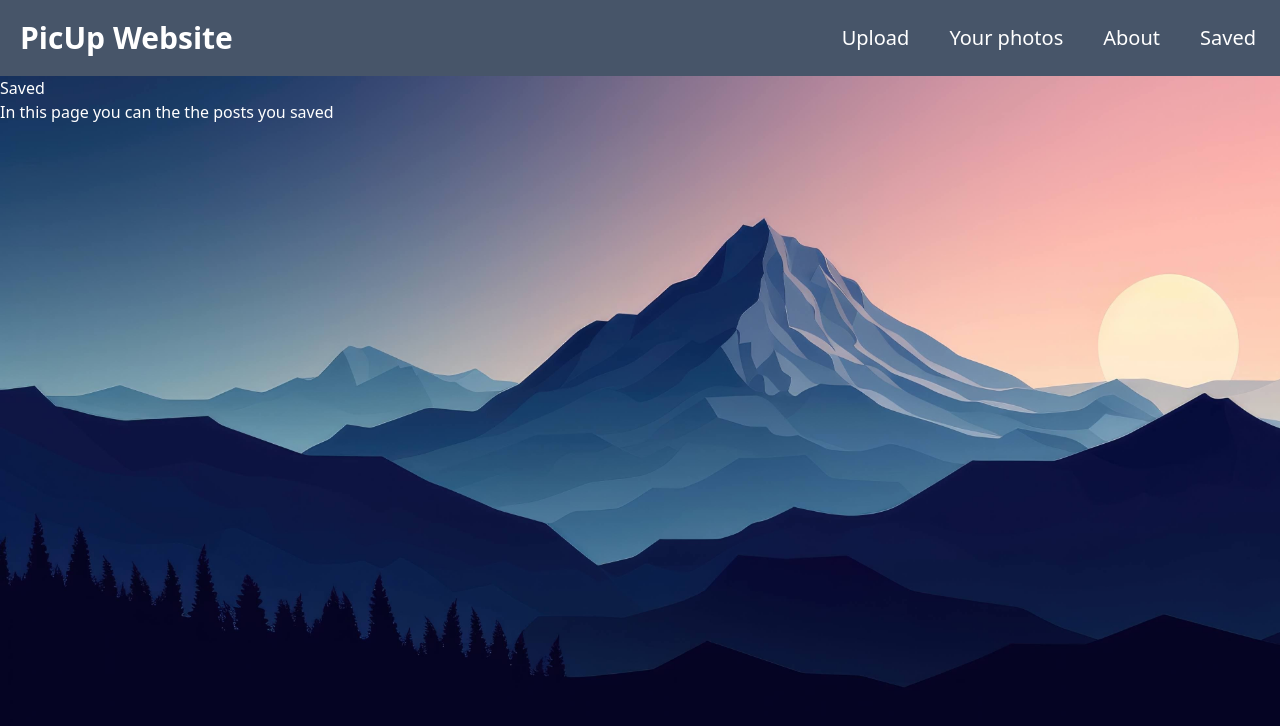
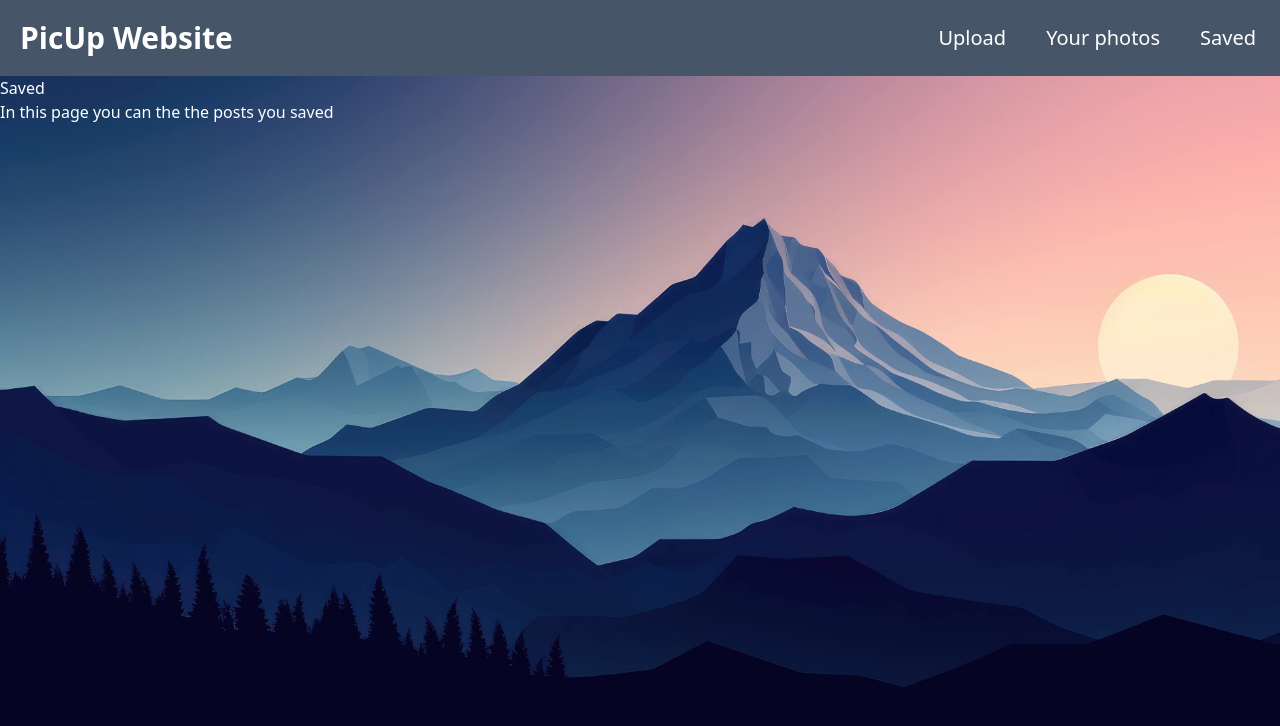
Before and after one commit to ALI-HUP/PicUp-website, a Next.js app: page /headers/saved in a window 1280 px wide. Shown: the top 726 px of the page. Built offline with nearby package versions, Linux system fonts and the light colour scheme.

Commit message:
remove about page

```diff
--- a/app/headers/about/page.tsx
+++ /dev/null
@@ -1,17 +0,0 @@
-import React from "react";
-import Header from '@/components/Header';
-
-const About = () => {
-  return (
-    <div>
-      <Header />
-
-      <h2>About</h2>
-      <br /><br />
-      <p>This website is created for photographers.</p>
-      <p>This is a platform to share your photos with others and publish them world wide</p>
-    </div>
-  );
-};
-
-export default About;
--- a/components/Header.tsx
+++ b/components/Header.tsx
@@ -17,9 +17,6 @@ const Header: React.FC = () => {
         <Link href="/headers/your-photos" className="underline-animation hover:font-medium">
           Your photos
         </Link>
-        <Link href="/headers/about" className="underline-animation hover:font-medium">
-          About
-        </Link>
         <Link href="/headers/saved" className="underline-animation hover:font-medium">
           Saved
         </Link>
```
